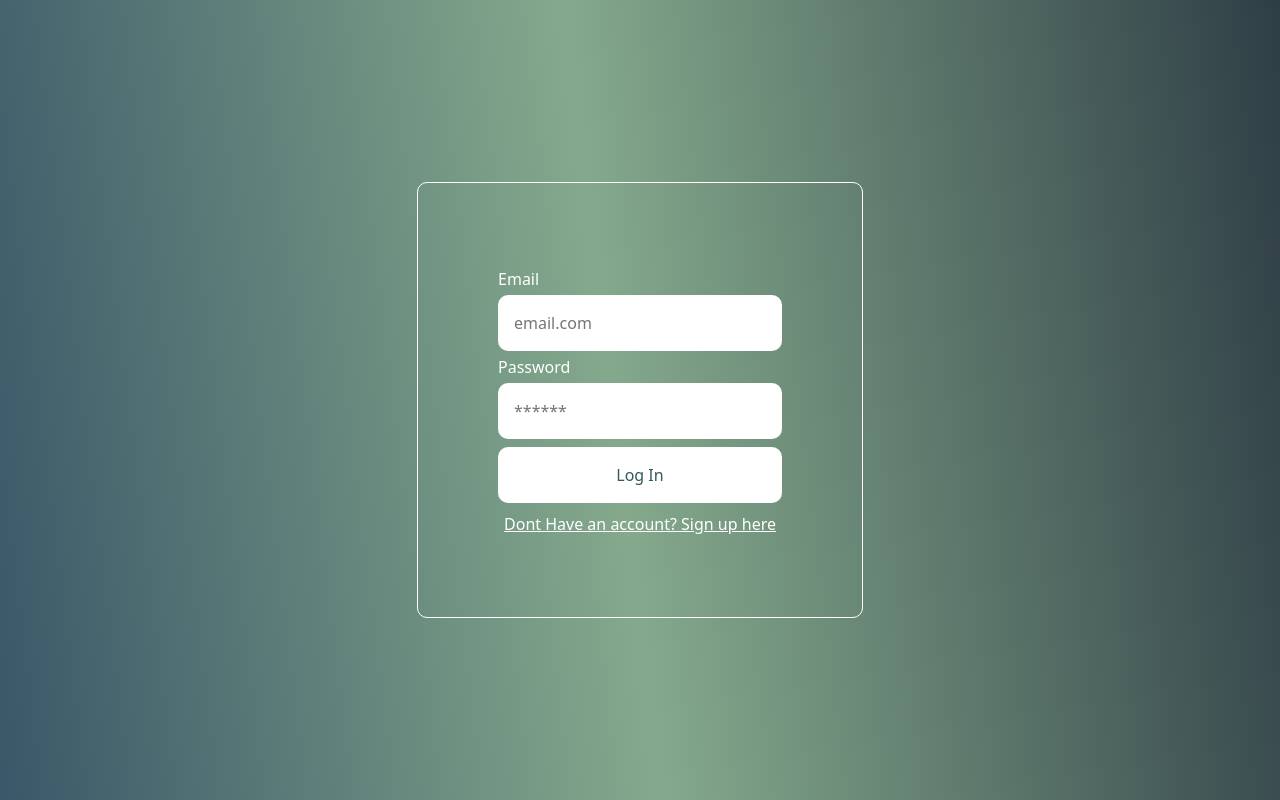
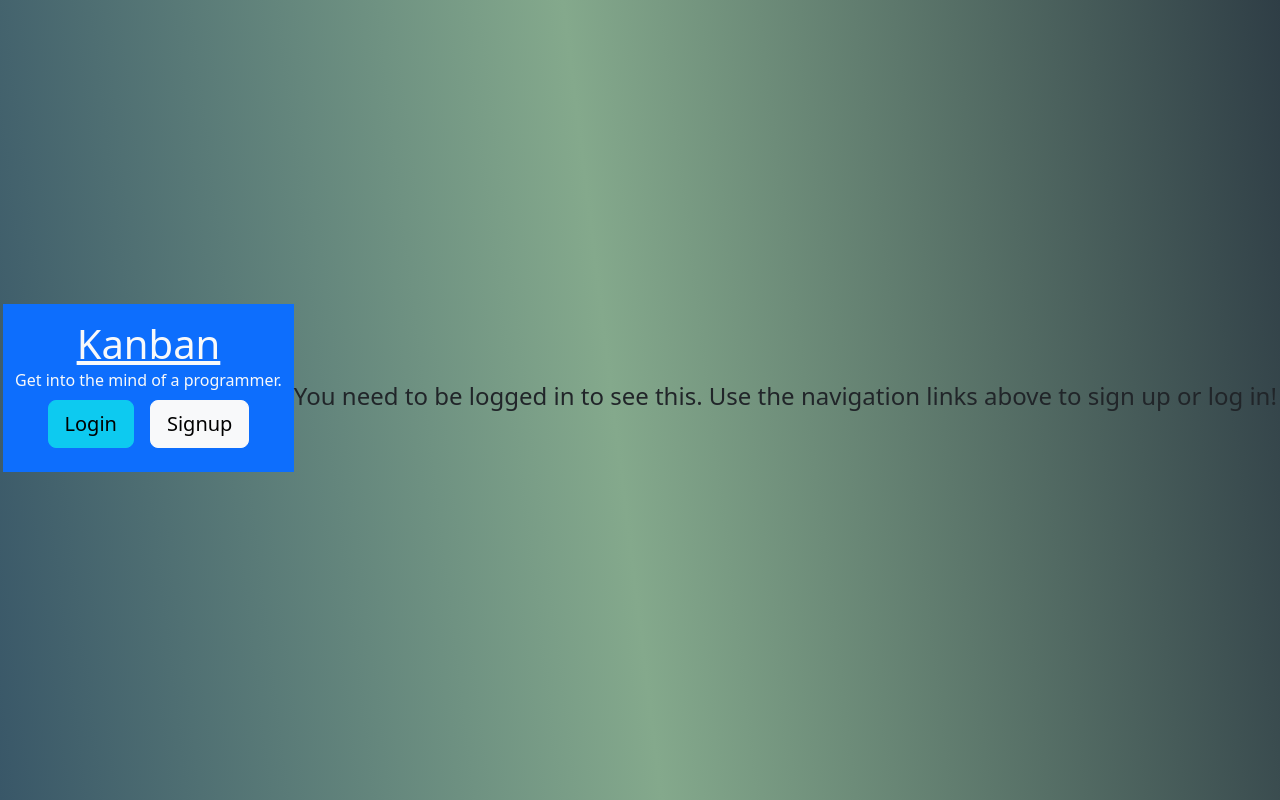
Before and after one commit to prkrgreenwell/kanban-board, a React (Create React App) app in the folder client/: page /dashboard in a window 1280 px wide. Built offline with nearby package versions, Linux system fonts and the light colour scheme; no server answers.

Commit message:
Integrated routing system into App.js

```diff
--- a/client/src/App.js
+++ b/client/src/App.js
@@ -1,15 +1,17 @@
 import React, { useState } from 'react';
-
 import './App.css';
+import Home from './pages/Home';
 import Login from './pages/Login';
 import Signup from './pages/Signup';
 import Dashboard from './pages/Dashboard';
+import Header from './components/Header';
 import {
 	ApolloClient,
 	InMemoryCache,
 	ApolloProvider,
 	createHttpLink,
 } from '@apollo/client';
+import { BrowserRouter as Router, Route, Routes } from 'react-router-dom';
 import { setContext } from '@apollo/client/link/context';
 
 const httpLink = createHttpLink({
@@ -35,20 +37,20 @@ const client = new ApolloClient({
 });
 
 function App() {
-	const [currentForm, setCurrentForm] = useState('login');
-	const toggleForm = (formName) => {
-		setCurrentForm(formName);
-	};
-
 	return (
 		<ApolloProvider client={client}>
-			<div className='App'>
-				{currentForm === 'login' ? (
-					<Login onFormSwitch={toggleForm} />
-				) : (
-					<Signup onFormSwitch={toggleForm} />
-				)}
-			</div>
+			<Router>
+				<div className='App'>
+					<Header />
+					<Routes>
+						<Route path='/' element={<Home />} />
+						<Route path='/login' element={<Login />} />
+						<Route path='/signup' element={<Signup />} />
+						{/* <Route path='/me' element={<Dashboard />} /> */}
+						<Route path='/dashboard' element={<Dashboard />} />
+					</Routes>
+				</div>
+			</Router>
 		</ApolloProvider>
 	);
 }
--- /dev/null
+++ b/client/src/components/Header/index.js
@@ -0,0 +1,46 @@
+import React from 'react';
+import { Link } from 'react-router-dom';
+
+import Auth from '../../utils/auth';
+
+const Header = () => {
+	const logout = (event) => {
+		event.preventDefault();
+		Auth.logout();
+	};
+	return (
+		<header className='bg-primary text-light mb-4 py-3 flex-row align-center'>
+			<div className='container flex-row justify-space-between-lg justify-center align-center'>
+				<div>
+					<Link className='text-light' to='/'>
+						<h1 className='m-0'>Kanban</h1>
+					</Link>
+					<p className='m-0'>Get into the mind of a programmer.</p>
+				</div>
+				<div>
+					{Auth.loggedIn() ? (
+						<>
+							<Link className='btn btn-lg btn-info m-2' to='/dashboard'>
+								{Auth.getProfile().data.username}'s profile
+							</Link>
+							<button className='btn btn-lg btn-light m-2' onClick={logout}>
+								Logout
+							</button>
+						</>
+					) : (
+						<>
+							<Link className='btn btn-lg btn-info m-2' to='/login'>
+								Login
+							</Link>
+							<Link className='btn btn-lg btn-light m-2' to='/signup'>
+								Signup
+							</Link>
+						</>
+					)}
+				</div>
+			</div>
+		</header>
+	);
+};
+
+export default Header;
--- a/client/src/pages/Dashboard.jsx
+++ b/client/src/pages/Dashboard.jsx
@@ -1,25 +1,54 @@
-import { useEffect, useState } from 'react';
-import { Navigate } from 'react-router-dom';
+import React from 'react';
+import { Navigate, useParams } from 'react-router-dom';
+import { useQuery } from '@apollo/client';
+
+import { QUERY_USER, QUERY_ME } from '../utils/queries';
+
+import Auth from '../utils/auth';
 
 const Dashboard = () => {
-	const [authenticated, setauthenticated] = useState(null);
-	useEffect(() => {
-		const loggedInUser = localStorage.getItem('authenticated');
-		if (loggedInUser) {
-			setauthenticated(loggedInUser);
-		}
-	}, []);
+	const { username: userParam } = useParams();
 
-	if (!authenticated) {
-		return <Navigate replace to='/' />;
-	} else {
+	const { loading, data } = useQuery(userParam ? QUERY_USER : QUERY_ME, {
+		variables: { username: userParam },
+	});
+
+	const user = data?.me || data?.user || {};
+	// navigate to personal profile page if username is yours
+	if (Auth.loggedIn() && Auth.getProfile().data.username === userParam) {
+		return <Navigate to='/me' />;
+	}
+
+	if (loading) {
+		return <div>Loading...</div>;
+	}
+
+	if (!user?.username) {
 		return (
-			<div>
-				        <p>Welcome to your Dashboard</p>
-
-			</div>
+			<h4>
+				You need to be logged in to see this. Use the navigation links above to sign
+				up or log in!
+			</h4>
 		);
 	}
+
+	return (
+		<div>
+			<div className='flex-row justify-center mb-3'>
+				<h2 className='col-12 col-md-10 bg-dark text-light p-3 mb-5'>
+					Viewing {userParam ? `${user.username}'s` : 'your'} profile.
+				</h2>
+
+				<div className='col-12 col-md-10 mb-5'></div>
+				{!userParam && (
+					<div
+						className='col-12 col-md-10 mb-3 p-3'
+						style={{ border: '1px dotted #1a1a1a' }}
+					></div>
+				)}
+			</div>
+		</div>
+	);
 };
 
 export default Dashboard;
--- /dev/null
+++ b/client/src/pages/Home.jsx
@@ -0,0 +1,8 @@
+import React from 'react';
+import { useQuery } from '@apollo/client';
+
+const Home = () => {
+	return <main>This is the home page.</main>;
+};
+
+export default Home;
--- a/client/src/pages/Login.jsx
+++ b/client/src/pages/Login.jsx
@@ -9,15 +9,20 @@ const Login = (props) => {
 	const [email, setEmail] = useState('');
 	const [password, setPass] = useState('');
 	const [login, { error, data }] = useMutation(LOGIN_USER);
-	console.log(login)
+	console.log(login);
+
+	const handleChange = (event) => {
+		const { name, value } = event.target;
+	};
+
 	const handleSubmit = async (e) => {
 		e.preventDefault();
 		console.log(email, password);
 		try {
 			const { data } = await login({
-				variables: { email, password},
+				variables: { email, password },
 			});
-console.log(data)
+			console.log(data);
 			Auth.login(data.login.token);
 		} catch (e) {
 			console.error(e);
@@ -28,7 +33,10 @@ console.log(data)
 		<div className='auth-form'>
 			{' '}
 			{data ? (
-				<Link to='/Dashboard'>dashboard</Link>
+				<p>
+					Success! You may now head{' '}
+					<Link to='/Dashboard'>back to the homepage.</Link>
+				</p>
 			) : (
 				<form className='login-form' onSubmit={handleSubmit}>
 					<label htmlFor='email'>Email</label>
--- a/client/src/pages/Signup.jsx
+++ b/client/src/pages/Signup.jsx
@@ -8,16 +8,16 @@ import Auth from '../utils/auth';
 
 const Signup = (props) => {
 	const [email, setEmail] = useState('');
-	const [pass, setPass] = useState('');
+	const [password, setPass] = useState('');
 	const [name, setName] = useState('');
 	const [addUser, { error, data }] = useMutation(ADD_USER);
 
 	const handleSubmit = async (e) => {
 		e.preventDefault();
-		console.log(email, pass, name);
+		console.log(email, password, name);
 		try {
 			const { data } = await addUser({
-				variables: { email, username: name, password: pass },
+				variables: { email, username: name, password: password },
 			});
 
 			Auth.login(data.addUser.token);
@@ -33,7 +33,7 @@ const Signup = (props) => {
 				<Link to='/Dashboard'>Dashboard</Link>
 			) : (
 				<form className='signup-form' onSubmit={handleSubmit}>
-					<label for='name'>Name</label>
+					<label htmlFor='name'>Name</label>
 					<input
 						value={name}
 						onChange={(e) => setName(e.target.value)}
@@ -41,7 +41,7 @@ const Signup = (props) => {
 						placeholder='your name'
 						id='name'
 					/>
-					<label for='email'>Email</label>
+					<label htmlFor='email'>Email</label>
 					<input
 						value={email}
 						onChange={(e) => setEmail(e.target.value)}
@@ -49,9 +49,9 @@ const Signup = (props) => {
 						placeholder='email.com'
 						id='email'
 					/>
-					<label for='password'>Password</label>
+					<label htmlFor='password'>Password</label>
 					<input
-						value={pass}
+						value={password}
 						onChange={(e) => setPass(e.target.value)}
 						type='password'
 						placeholder='******'
--- a/client/src/utils/queries.js
+++ b/client/src/utils/queries.js
@@ -12,3 +12,19 @@ export const QUERY_USER = gql`
 		}
 	}
 `;
+
+export const QUERY_ME = gql`
+	query me {
+		me {
+			_id
+			username
+			email
+			thoughts {
+				_id
+				thoughtText
+				thoughtAuthor
+				createdAt
+			}
+		}
+	}
+`;
```
Also changed, not shown: 1 other file (tests, documents, lock files or other folders).
